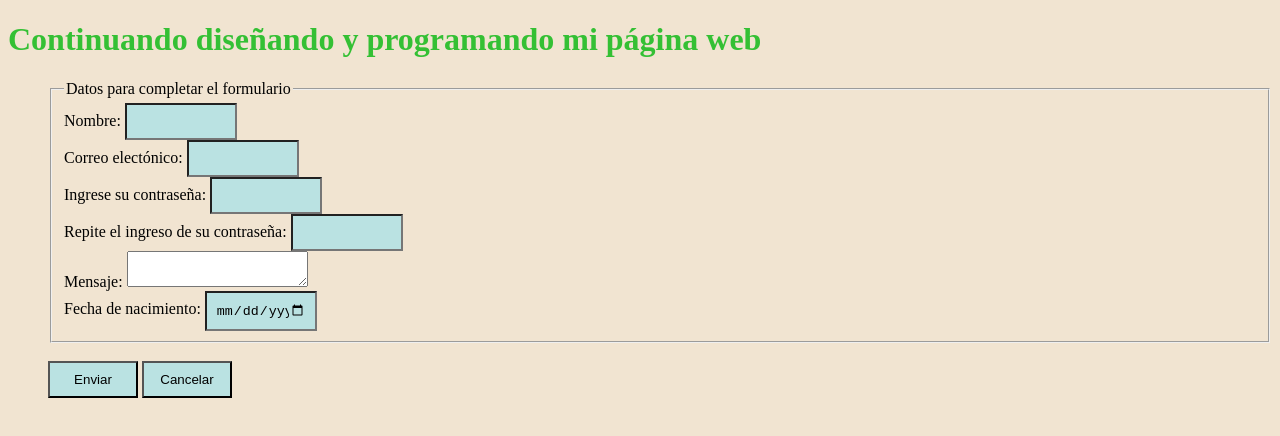
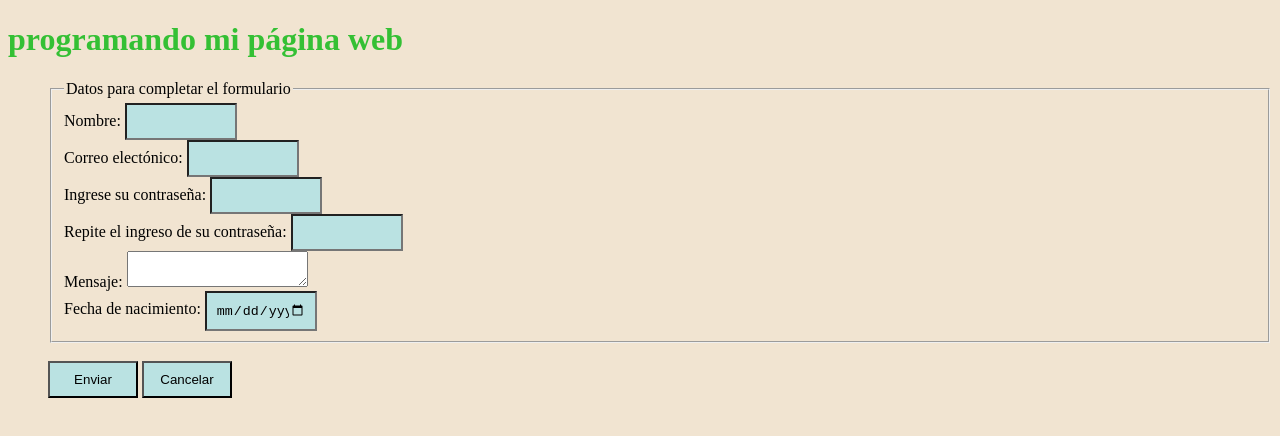
Before and after one commit to camilojaimesc/IUBTDPB, a plain HTML site: page laboratorio5.html in a window 1280 px wide. Drawn offline with Linux system fonts and the light colour scheme.

Commit message:
He modificado el h1 con un titulo más breve

```diff
--- a/laboratorio5.html
+++ b/laboratorio5.html
@@ -7,7 +7,7 @@
     <title>Mi primer formulario</title>
 </head>
 <body>
-    <h1>Continuando diseñando y programando mi página web</h1>
+    <h1>programando mi página web</h1>
     <form action="Formulario">
         <ul>
             <fieldset>
```
